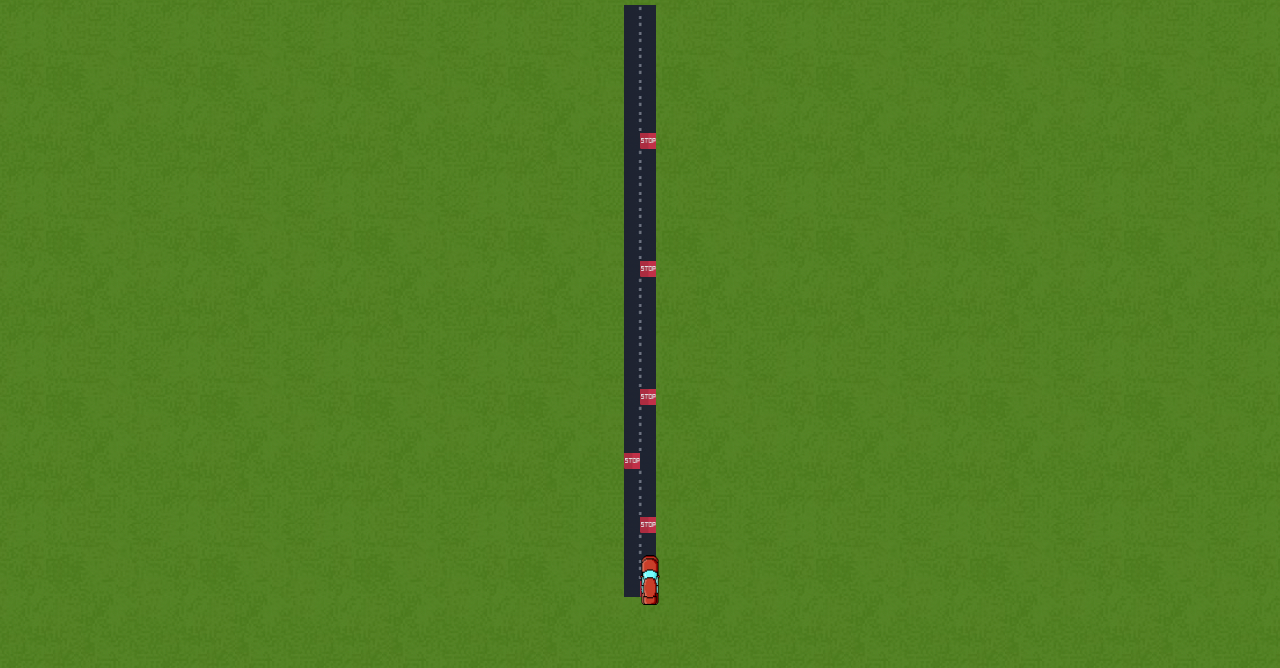
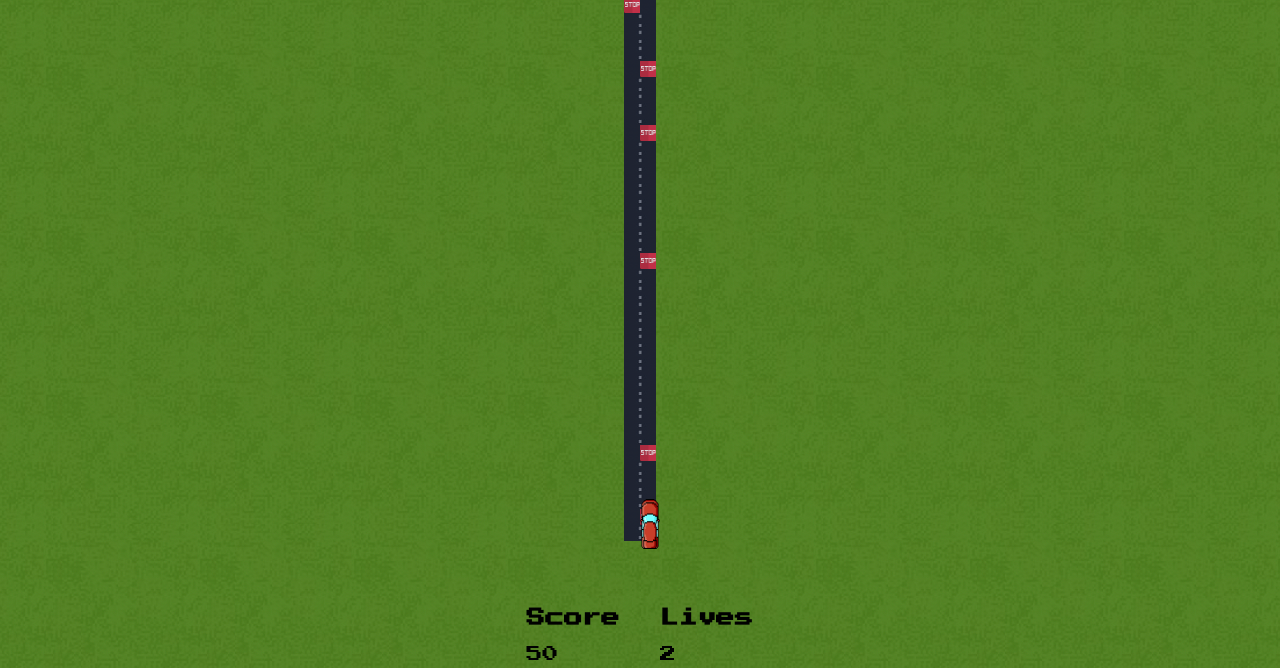
Before and after one commit to pettaysergey/needforshit, a plain HTML site: page index.html in a window 1280 px wide. Shown: the part 132-800 px from the top of the page. Drawn offline with Linux system fonts and the light colour scheme.

Commit message:
some fixes

```diff
--- a/index.html
+++ b/index.html
@@ -5,7 +5,7 @@
     <meta http-equiv="X-UA-Compatible" content="IE=edge" />
     <meta name="viewport" content="width=device-width, initial-scale=1.0" />
     <link href="https://fonts.googleapis.com/css2?family=Press+Start+2P&display=swap" rel="stylesheet">
-    <title>Змейка</title>
+    <title>Need For Shit</title>
     <style>
       html,
       body {
@@ -22,11 +22,32 @@
         align-items: center;
         justify-content: center;
       }
+
+      .dash {
+        display: flex;
+        align-items: center;
+        margin-top: 40px;
+      }
+
+      .dash__block:first-child {
+        margin: 0 40px 0 0;
+      }
+
     </style>
   </head>
   <body>
     <h1 class="title">Need For Shit</h1>
     <canvas width="400" height="600" id="game"></canvas>
+    <div class="dash">
+      <div class="dash__block">
+        <h3>Score</h3>
+        <div class="dash__text dash__text_score">0</div>
+      </div>
+      <div class="dash__block">
+        <h3>Lives</h3>
+        <div class="dash__text dash__text_lives">0</div>
+      </div>
+    </div>
     <script src="./index.js"></script>
   </body>
 </html>
--- a/index.js
+++ b/index.js
@@ -6,6 +6,9 @@ car.src = "./car.png";
 stopSignal.src = "./stop.png";
 road.src = "./road.png";
 asphalt.src = "./asphalt.png";
+
+const scoreBlock = document.querySelector(".dash__text_score");
+const livesBlock = document.querySelector(".dash__text_lives");
 
 let canvas = document.getElementById("game");
 let context = canvas.getContext("2d");
@@ -28,6 +31,18 @@ let snake = {
   maxCells: 1,
 };
 let userPosition = "right";
+let score = 0;
+let lives = 5;
+
+livesBlock.innerHTML = lives;
+
+const setNewGame = () => {
+  alert("Game over");
+  lives = 5;
+  score = 0;
+  scoreBlock.innerHTML = score;
+  livesBlock.innerHTML = lives;
+};
 
 // Игровой цикл — основной процесс, внутри которого будет всё происходить
 const loop = () => {
@@ -35,10 +50,11 @@ const loop = () => {
   // Хитрая функция, которая замедляет скорость игры с 60 кадров в секунду до 15 (60/15 = 4)
   requestAnimationFrame(loop);
   // Игровой код выполнится только один раз из четырёх, в этом и суть замедления кадров, а пока переменная count меньше четырёх, код выполняться не будет
-  if (++count < 4) {
+  if (++count < 6) {
     return;
   }
   // Обнуляем переменную скорости
+  score += 1;
   count = 0;
   // Очищаем игровое поле
   context.clearRect(0, 0, canvas.width, canvas.height);
@@ -85,7 +101,11 @@ const loop = () => {
     currentWall.wallDirection === userPosition &&
     currentWall.y === canvas.clientHeight - 56
   ) {
-    alert("Game over");
+    lives -= 1;
+    livesBlock.innerHTML = lives;
+    if (lives === 0) {
+      setNewGame();
+    }
   }
 
   // Одно движение змейки — один новый нарисованный квадратик
@@ -111,6 +131,8 @@ const loop = () => {
   } else {
     context.drawImage(car, snake.x, canvas.clientHeight - 50, 20, 50);
   }
+
+  scoreBlock.innerHTML = score;
 };
 
 // Смотрим, какие нажимаются клавиши, и реагируем на них нужным образом
```
Also changed, not shown: tree.png (deleted), woodcutter.gif (deleted).
